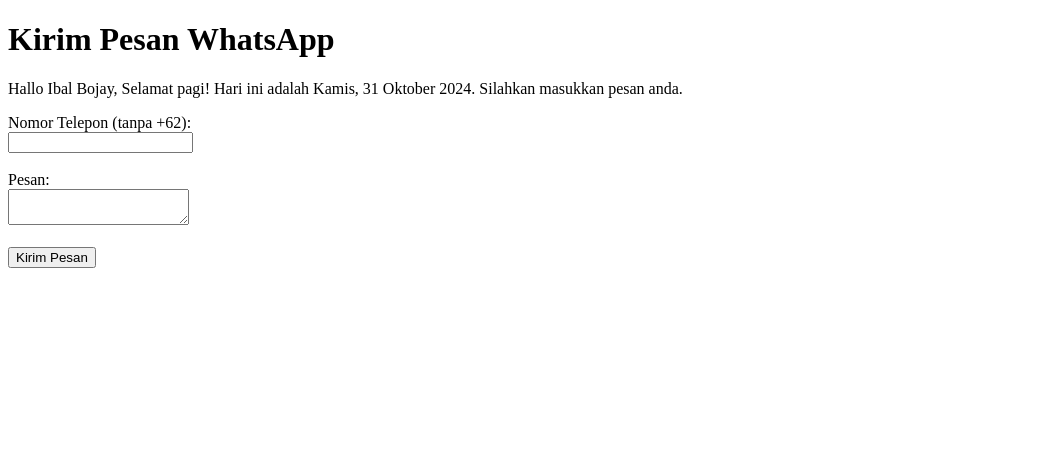
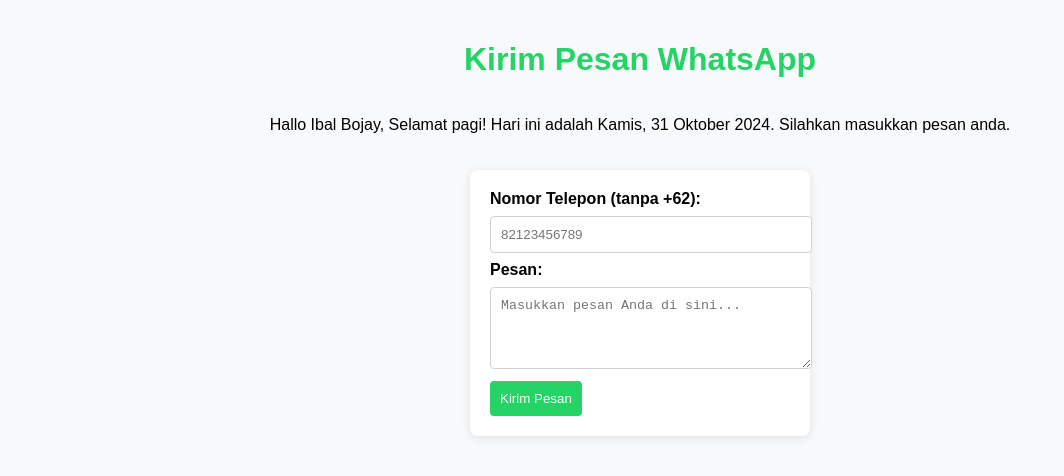
Before and after one commit to Ibal-Bojay/reply-to-WhatsApp, a plain HTML site: page index.html in a window 1280 px wide. Shown: the whole page, without its empty margins (0-1064 px from the left). Drawn offline with Linux system fonts and the light colour scheme.

Commit message:
Update index.html

```diff
--- a/index.html
+++ b/index.html
@@ -4,15 +4,66 @@
     <meta charset="UTF-8">
     <meta name="viewport" content="width=device-width, initial-scale=1.0">
     <title>Kirim Pesan WhatsApp</title>
+    <style>
+        body {
+            font-family: Arial, sans-serif;
+            background-color: #f8f9fa;
+            margin: 0;
+            padding: 20px;
+            display: flex;
+            flex-direction: column;
+            align-items: center;
+        }
+        h1 {
+            color: #25D366;
+        }
+        form {
+            background: white;
+            padding: 20px;
+            border-radius: 8px;
+            box-shadow: 0 2px 10px rgba(0, 0, 0, 0.1);
+            width: 300px;
+            margin-top: 20px;
+        }
+        label {
+            font-weight: bold;
+        }
+        input[type="text"],
+        textarea {
+            width: 100%;
+            padding: 10px;
+            margin: 8px 0;
+            border: 1px solid #ced4da;
+            border-radius: 4px;
+        }
+        input[type="submit"] {
+            background-color: #25D366;
+            color: white;
+            border: none;
+            padding: 10px;
+            border-radius: 4px;
+            cursor: pointer;
+            transition: background-color 0.3s;
+        }
+        input[type="submit"]:hover {
+            background-color: #1DAE56;
+        }
+        #result {
+            margin-top: 20px;
+            text-align: center;
+        }
+    </style>
 </head>
 <body>
     <h1>Kirim Pesan WhatsApp</h1>
     <p id="greeting"></p>
     <form id="whatsapp-form">
-        <label for="phone">Nomor Telepon (tanpa +62):</label><br>
-        <input type="text" id="phone" name="phone" required><br><br>
-        <label for="message">Pesan:</label><br>
-        <textarea id="message" name="message" required></textarea><br><br>
+        <label for="phone">Nomor Telepon (tanpa +62):</label>
+        <input type="text" id="phone" name="phone" placeholder="82123456789" required>
+
+        <label for="message">Pesan:</label>
+        <textarea id="message" name="message" rows="4" placeholder="Masukkan pesan Anda di sini..." required></textarea>
+
         <input type="submit" value="Kirim Pesan">
     </form>
 
```
